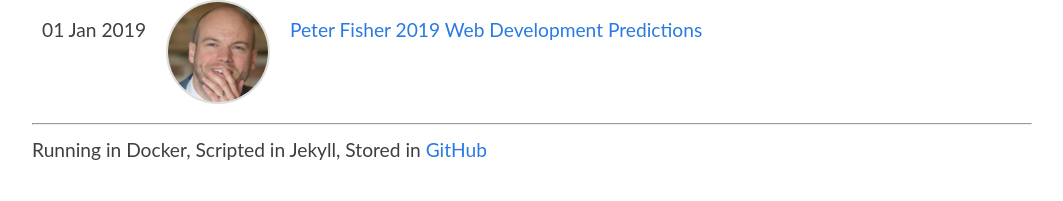
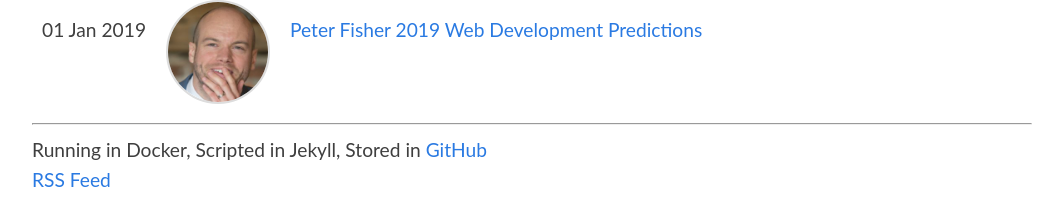
Before and after one commit to howToCodeWell/howtocodewell.fm, a Jekyll site: the page built from index.md, in a window 1280 px wide. Shown: the part 1637-1838 px from the top of the page, without its empty margins (108-1171 px from the left). Built offline with Jekyll 4.4.1, drawn with Linux system fonts in a browser that asks for light colours; our own code applies the rules of GitHub Pages for plain Markdown files; before the commit the page ends 1810 px from its top, so only the background shows below that.

Commit message:
Adding RSS feed

```diff
--- a/_includes/pageFooter.html
+++ b/_includes/pageFooter.html
@@ -1,2 +1,4 @@
 <hr/>
 Running in Docker, Scripted in Jekyll, Stored in <a href="https://github.com/howToCodeWell/howToCodeWellFM">GitHub</a>
+<br/>
+<a href="https://howtocodewell.libsyn.com/rss">RSS Feed</a>
```
